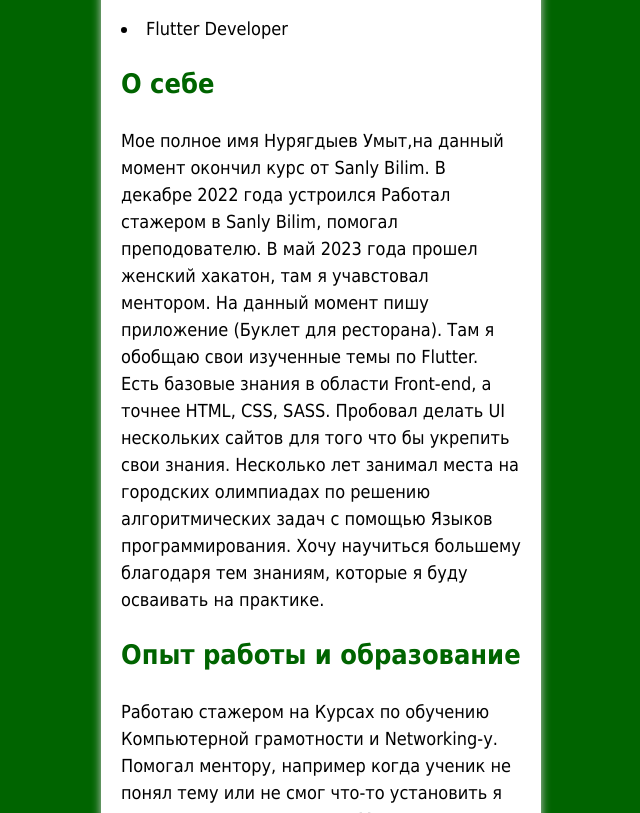
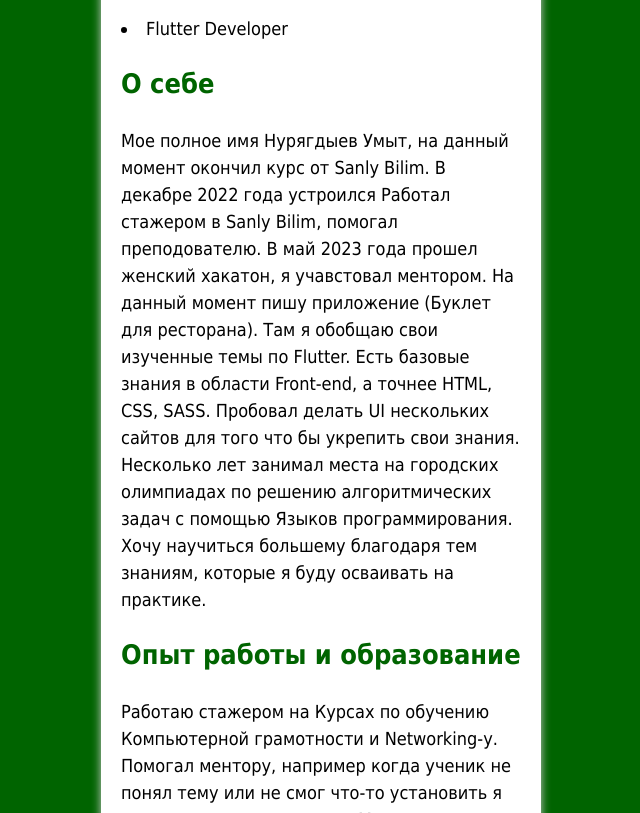
Before and after one commit to lightRain0629/myCV, a plain HTML site: page index.html in a window 1280 px wide. Shown: the part 400-1213 px from the top of the page, without its empty margins (319-959 px from the left). Drawn offline with Linux system fonts and the light colour scheme.

Commit message:
Update index.html

```diff
--- a/index.html
+++ b/index.html
@@ -81,7 +81,7 @@
         </ul>
         <h2 class="card-subtitle">О себе</h2>
         <p>
-        Мое полное имя Нурягдыев Умыт,на данный момент окончил курс от Sanly Bilim. В декабре 2022 года устроился Работал стажером в Sanly Bilim, помогал преподователю. В май 2023 года прошел женский хакатон, там я учавстовал ментором. На данный момент пишу приложение (Буклет для ресторана). Там я обобщаю свои изученные темы по Flutter. Есть базовые знания в области Front-end, а точнее HTML, CSS, SASS. Пробовал делать UI нескольких сайтов для того что бы укрепить свои знания. Несколько лет занимал места на городских олимпиадах по решению алгоритмических задач с помощью Языков программирования. Хочу научиться большему благодаря тем знаниям, которые я буду осваивать на практике.
+        Мое полное имя Нурягдыев Умыт, на данный момент окончил курс от Sanly Bilim. В декабре 2022 года устроился Работал стажером в Sanly Bilim, помогал преподователю. В май 2023 года прошел женский хакатон, я учавстовал ментором. На данный момент пишу приложение (Буклет для ресторана). Там я обобщаю свои изученные темы по Flutter. Есть базовые знания в области Front-end, а точнее HTML, CSS, SASS. Пробовал делать UI нескольких сайтов для того что бы укрепить свои знания. Несколько лет занимал места на городских олимпиадах по решению алгоритмических задач с помощью Языков программирования. Хочу научиться большему благодаря тем знаниям, которые я буду осваивать на практике.
         </p>
         <h2 class="card-subtitle"> Опыт работы и образование </h2>
         <p>
```
